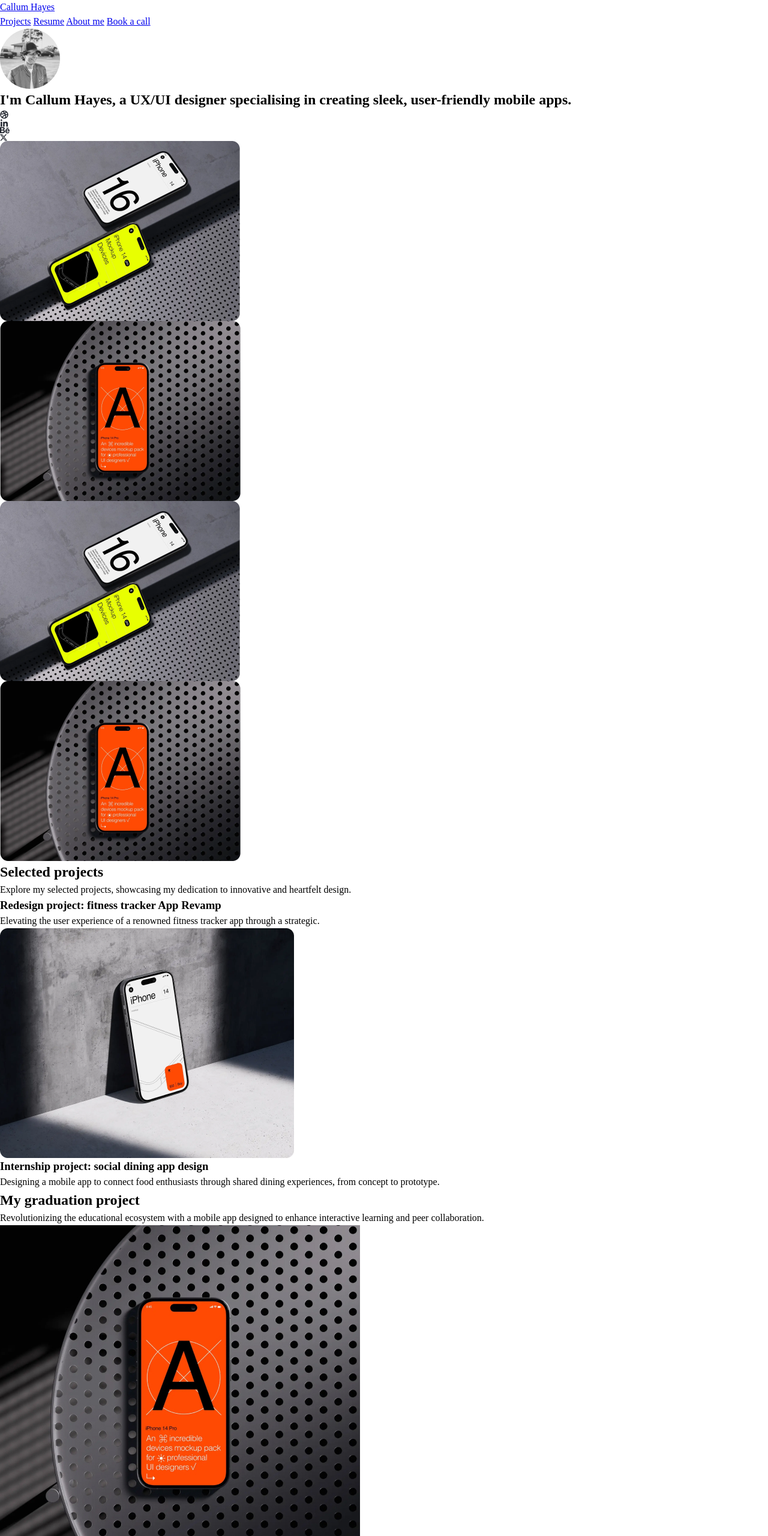
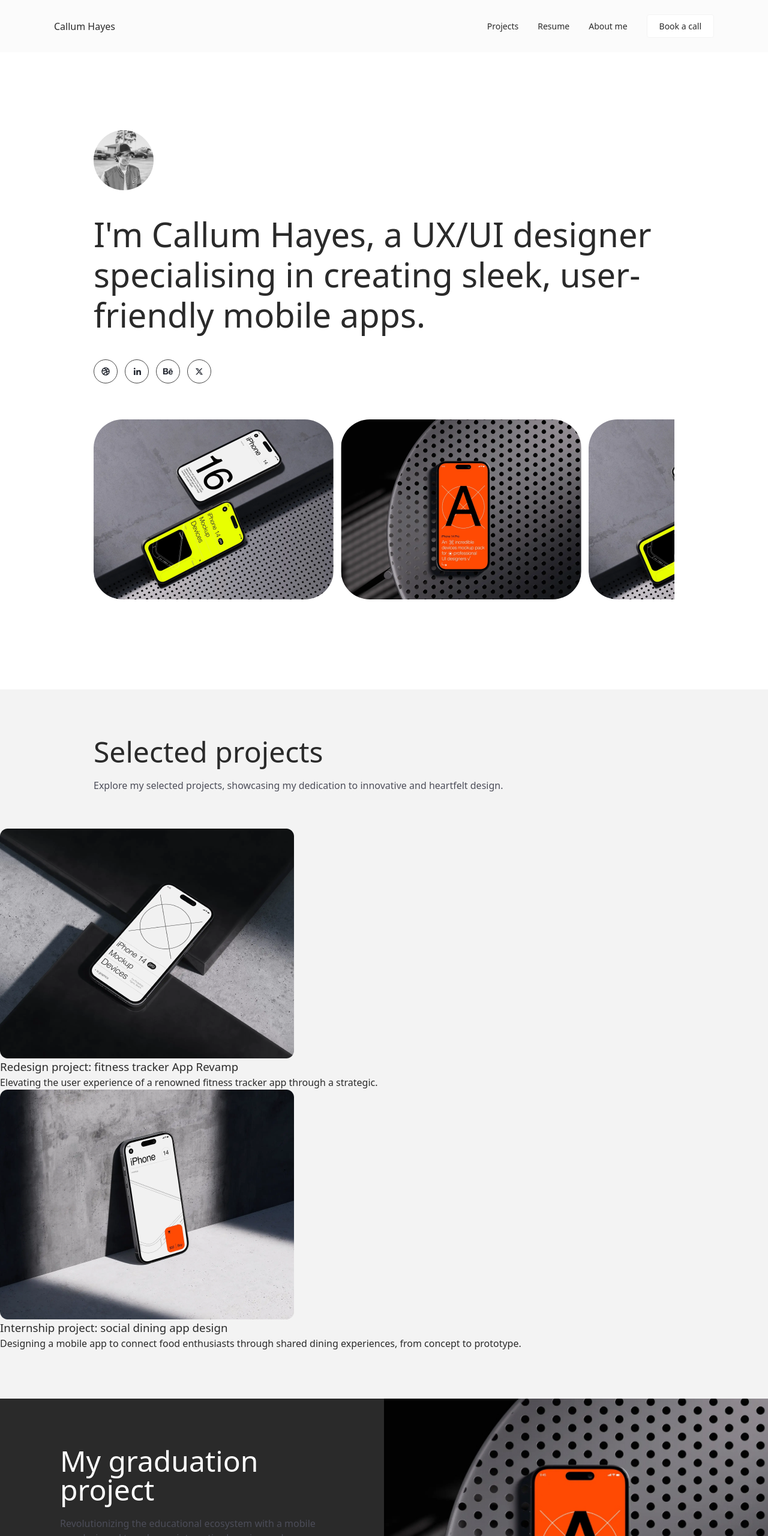
Before and after one commit to byaracho/portfolio-web, a plain HTML site: page index.html in a window 1280 px wide. Shown: the top 2560 px of the page at 60% size. Drawn offline with Linux system fonts and the light colour scheme.

Commit message:
add: style.css

```diff
--- a/style.css
+++ b/style.css
@@ -1,55 +1,282 @@
 @import url('https://fonts.googleapis.com/css2?family=Poppins:ital,wght@0,100;0,200;0,300;0,400;0,500;0,600;0,700;0,800;0,900;1,100;1,200;1,300;1,400;1,500;1,600;1,700;1,800;1,900&display=swap');
 
 :root {
-    /* FONT SIZE */
-    --H1-FONT-SIZE: 3.5rem;
-    --H2-FONT-SIZE: 3rem;
-    --H3-FONT-SIZE: 1.875rem;
-    --H4-FONT-SIZE: 1.5rem;
-    --H5-FONT-SIZE: 1.25rem;
-    --BODY-FONT-SIZE: 1.125rem;
-    --CAPTION-FONT-SIZE: 1rem;
-    --NAV-LINK-FONT-SIZE: 0.875rem;
+  --max-width: 1000px;
+  --max-wide-width: 1100px;
 
-    /* */
-    --FF: Poppins, sans-serif;
+  --clr-white: #fff;
+  --clr-light-grey: #fbfbfb;
+  --clr-grey: #F3F3F3;
+  --clr-dark-grey: #444;
+  --clr-black: #2a2a2a;
 
-    /* COLOR */
-    --BLACK-COLOR: #2A2A28;
-    --DARK-GREY-COLOR: #444444;
-    --WHITE-COLOR: #FFFFFF;
-    --BG-COLOR: #F3F3F2;
-    --LIGHT-GREY-COLOR: #EBEBEB;
-    --GREY-COLOR: #AFAFAC;
-
-    /* SIZE */
-    --HEADER-FOOTER-WIDTH: 1100px;
-    --MAIN-CONTAINER-WIDTH: 1200px;
-
-    --HERO-SECTION-PADDING-TOP: 130px;
-    --HERO-SECTION-PADDING-BOTTOM: 150px;
-    --SUB-SECTION-1-PADDING-TOP: 100px;
-    --SUB-SECTION-1-PADDING-BOTTOM: 100px;
-
-    /* IMG */
+  --size-small: 0.875rem;
+  --size-base: 1rem;
+  --size-large: 2rem;
+  --size-heading-2: 3rem;
+  --size-heading-1: 3.5rem;
 }
 
 /* reset */
-*,
-*::before,
-*::after {
-  box-sizing: border-box;
+*, *::before, *::after {
+  box-sizing: border-box
 }
 
 * {
-  margin: 0;
+  margin: 0
 }
 
 body {
   line-height: 1.5;
+  -webkit-font-smoothing: antialiased
 }
 
-img, picture, video, canvas, svg {
+:where(img, picture, video, canvas, svg) {
   display: block;
-  max-width: 100%;
+  max-width: 100%
 }
+
+:where(input, button, textarea, select) {
+  font: inherit
+}
+
+:where(p, h1, h2, h3, h4, h5, h6) {
+  overflow-wrap: break-word
+}
+
+:where(#root, #__next) {
+  isolation: isolate
+}
+
+/*  */
+body {
+  background-color: var(--clr-grey);
+  font-family: system-ui, sans-serif;
+  color: var(--clr-black);
+}
+
+a {
+  color: var(--clr-black);
+  text-decoration: none;
+}
+
+h1, h2, h3 {
+  font-weight: normal;
+}
+
+.wrapper,
+.wide-wrapper {
+  padding: 0 1rem;
+  margin: 0 auto;
+}
+.wrapper {
+  max-width: var(--max-width);
+}
+.wide-wrapper {
+  max-width: var(--max-wide-width);
+}
+
+main > section {
+  padding: 5rem 0;
+}
+
+header {
+  background-color: var(--clr-light-grey);
+}
+
+.hero {
+  background-color: var(--clr-white);
+  padding: 130px 0 150px;
+}
+
+.graduation-project {
+  background-color: var(--clr-black);
+}
+
+.cta-section {
+  background-color: var(--clr-dark-grey);
+}
+
+footer {
+  background-color: var(--clr-black);
+  padding: 50px 0 80px;
+}
+
+footer a,
+footer p {
+  color: var(--clr-grey);
+}
+
+.graduation-project,
+.cta-section,
+footer {
+  color: var(--clr-white)
+}
+
+/* header */
+.header {
+  display: flex;
+  justify-content: space-between;
+  align-items: center;
+  padding: 1.5rem 0;
+}
+
+.header nav {
+  display: flex;
+  align-items: center;
+  gap: 2rem;
+}
+.header nav a {
+  font-size: 14px;
+}
+.header nav a:hover {
+  text-decoration: underline;
+}
+
+.cta {
+  padding: 8px 20px;
+  border-radius: 4px;
+}
+
+.header .cta {
+  background-color: var(--clr-white);
+  border: 1px solid var(--clr-grey);
+}
+
+.cta-section .cta {
+  background-color: var(--clr-black);
+  color: var(--clr-white);
+  border: none;
+  font-size: 14px;
+}
+
+/* sections */
+.hero h1 {
+  font-size: var(--size-heading-1);
+  margin: 40px 0;
+  line-height: 1.2;
+}
+
+.social-links {
+  display: flex;
+  gap: .75rem;
+}
+
+.social-links a {
+  width: 40px;
+  aspect-ratio: 1;
+  border: 1px solid var(--clr-dark-grey);
+  border-radius: 1000px;
+  display: flex;
+  justify-content: center;
+  align-items: center;
+}
+
+.hero .social-links {
+  margin-bottom: 60px;
+}
+
+/* footer .social-links {
+
+} */
+
+.apps {
+  display: flex;
+  gap: .75rem;
+}
+
+section h2 {
+  font-size: var(--size-heading-2);
+  line-height: 1;
+}
+
+section h2 + p {
+  color: #4C4D59;
+  margin-top: 1.25rem;
+  margin-bottom: 3.75rem;
+}
+
+.app-images {
+  overflow-x: auto;
+}
+
+.app-images div {
+  display: flex;
+  gap: .75rem;
+}
+
+.app-images img {
+  border-radius: 3rem;
+}
+
+.expert-feedbacks {
+  overflow-x: auto;
+  padding-left: 2rem;
+}
+
+.expert-feedbacks div {
+  display: flex;
+  gap: 2rem;
+}
+
+.expert-feedbacks article {
+  background-color: var(--clr-white);
+  padding: 2.5rem;
+  border-radius: .75rem;
+  min-width: 450px;
+  display: inline-block;
+}
+
+.expert-feedbacks div article:last-child {
+  margin-right: 2rem;
+}
+
+.expert-feedbacks article * {
+  line-height: 1;
+}
+
+.expert-feedbacks h3 {
+  font-size: var(--size-large);
+  margin: 1.25rem 0 5px;
+}
+
+.expert-feedbacks p:first-of-type {
+  font-size: var(--size-small);
+  margin-bottom: 1rem;
+}
+
+.expert-feedbacks p:last-child {
+  line-height: 1.5;
+}
+
+.graduation-project {
+  padding: 0;
+  display: flex;
+  flex-direction: column;
+}
+
+
+
+.graduation-project div {
+  padding: 5rem 100px;
+  order: 2;
+}
+
+.graduation-project img {
+  max-height: 520px;
+  object-fit: cover;
+
+}
+
+@media (min-width: 810px) {
+  .graduation-project {
+    flex-direction: row;
+  }
+  .graduation-project > * {
+    width: 50%;
+  }
+  .graduation-project div {
+    padding: 5rem 100px;
+    order: -1;
+  }
+}
```
Also changed, not shown: index.html (+1 -0 lines), public/project-1.png (renamed from public/proejct-1.png).
